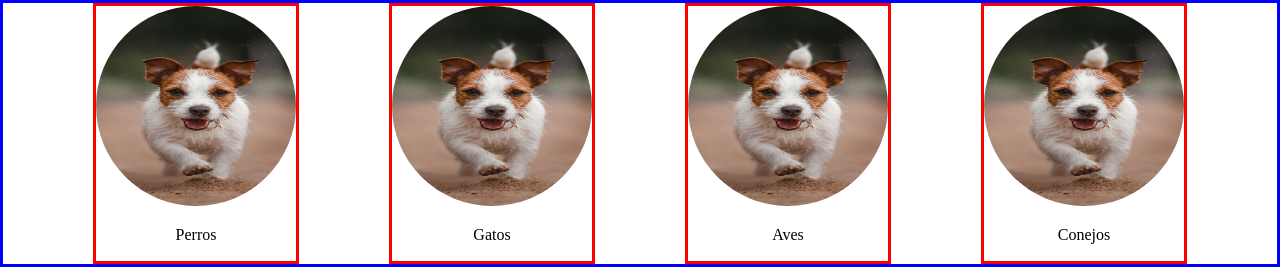
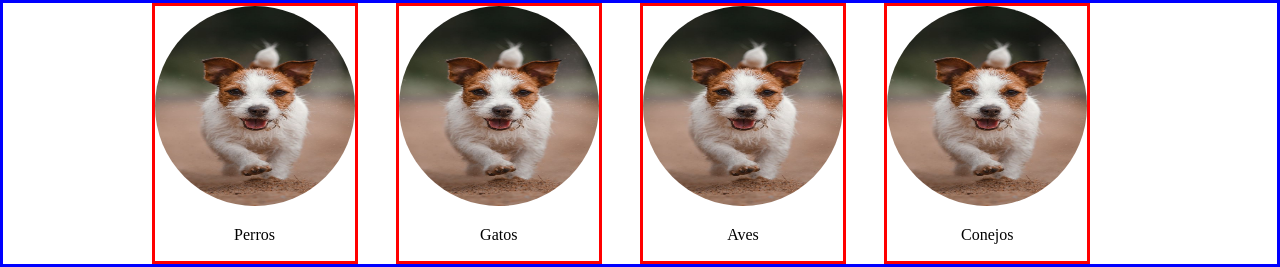
Before and after one commit to RichterTomas/Forrajeria-Page, a plain HTML site: page index.html in a window 1280 px wide. Shown: the part 568-835 px from the top of the page. Drawn offline with Linux system fonts and the light colour scheme.

Commit message:
Realice la estructura del menu

```diff
--- a/css/style.css
+++ b/css/style.css
@@ -41,11 +41,13 @@ main .presentacion{
 
 .menu .mascotas{
     display: flex;
-    justify-content: space-evenly;
+    justify-content: center;
+
     border: solid blue 3px;
 
     div{
         text-align: center;
+        margin-right: 3%;
         border: solid red 3px;
     }
 
--- a/index.html
+++ b/index.html
@@ -21,7 +21,8 @@
     </header>
 
     <main>
-        <section class="presentacion"></section>
+        <section class="presentacion">
+        </section>
 
         <section class="menu">
             <div class="seleccion">
@@ -52,6 +53,10 @@
 
             </div>
         </section>
+
+        <section class="marcas">
+
+        </section>
     </main>
 
     <footer></footer>
```
